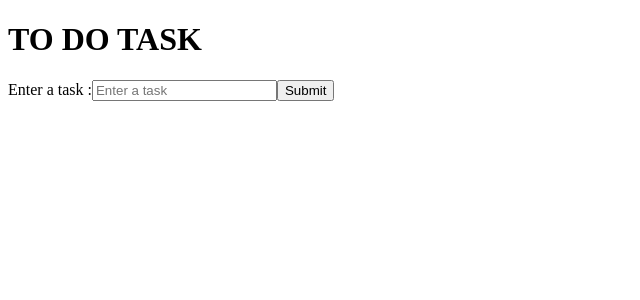
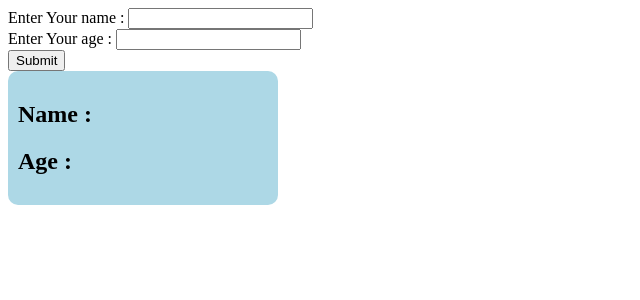
Before and after one commit to Shriram-RZ/React-Learning, a React (Vite) app: page / in a window 1280 px wide. Shown: the top 300 px of the page, without its empty margins (0-640 px from the left). Built offline with nearby package versions, Linux system fonts and the light colour scheme.

Commit message:
useState with an Object of Data

```diff
--- a/src/App.jsx
+++ b/src/App.jsx
@@ -1,26 +1,41 @@
 import React, { useState } from 'react'
-import Todolist from './components/Todolist';
+import Profile from './components/Profile'
 
 const App = () => {
-  const [task,settask] = useState("");
-  const [tasks,settasks] = useState([]);
-  const addTask = (e)=>{
+  const [profile,setprofile] = useState({name:"",age:""});
+
+
+
+  const addNameProfile = (e)=>{
     e.preventDefault();
-      settasks([...tasks,task])
+    setprofile({...profile,name:e.target.value})
 
-    settask("");
   }
+  const addAgeProfile = (e)=>{
+    e.preventDefault();
+    setprofile({...profile,age:e.target.value})
+
+  }
+
+  const addProfile = (e)=>{
+    e.preventDefault();
+  }
+
+
   return (
     <div>
-      <h1>TO DO TASK</h1>
-      <form onSubmit={addTask}>
 
-        <label>Enter a task :</label>
-        <input type='text' placeholder='Enter a task' value={task} onChange={(e)=>settask(e.target.value)}></input>
+      <form onSubmit={addProfile}>
+        <label>Enter Your name : </label>
+        <input type='text'  value={profile.name} onChange={addNameProfile}></input>
+        <br></br>
+        <label>Enter Your age : </label>
+        <input type='number' value={profile.age} onChange={addAgeProfile}></input>
+        <br></br>
         <button type="submit">Submit</button>
 
       </form>
-      <Todolist tasks={tasks}></Todolist>
+      <Profile name={profile.name} age={profile.age}></Profile>
     </div>
   )
 }
--- /dev/null
+++ b/src/components/Profile.jsx
@@ -0,0 +1,17 @@
+import React from 'react'
+
+const Profile = (props) => {
+  return (
+    <div>
+        <section style={{backgroundColor:"lightblue",borderRadius:"10px",padding:"10px" , width:"250px"}}>
+
+            <h1>Name :{props.name} </h1>
+            <h1>Age : {props.age}</h1>
+
+        </section>
+
+    </div>
+  )
+}
+
+export default Profile
```
